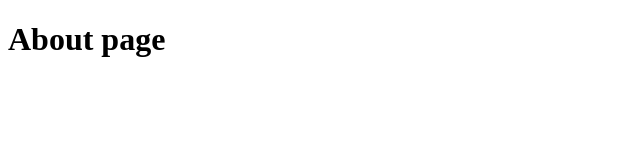
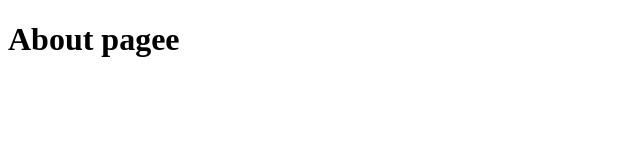
Before and after one commit to MatanB27/uChef, a Next.js app: page /about in a window 1280 px wide. Shown: the top 160 px of the page, without its empty margins (0-640 px from the left). Built offline with nearby package versions, Linux system fonts and the light colour scheme.

Commit message:
my first ever commit

```diff
--- a/src/app/about/page.tsx
+++ b/src/app/about/page.tsx
@@ -1,3 +1,3 @@
 export default function About() {
-    return <h1>About page</h1>
+    return <h1>About pagee</h1>
 }
```
